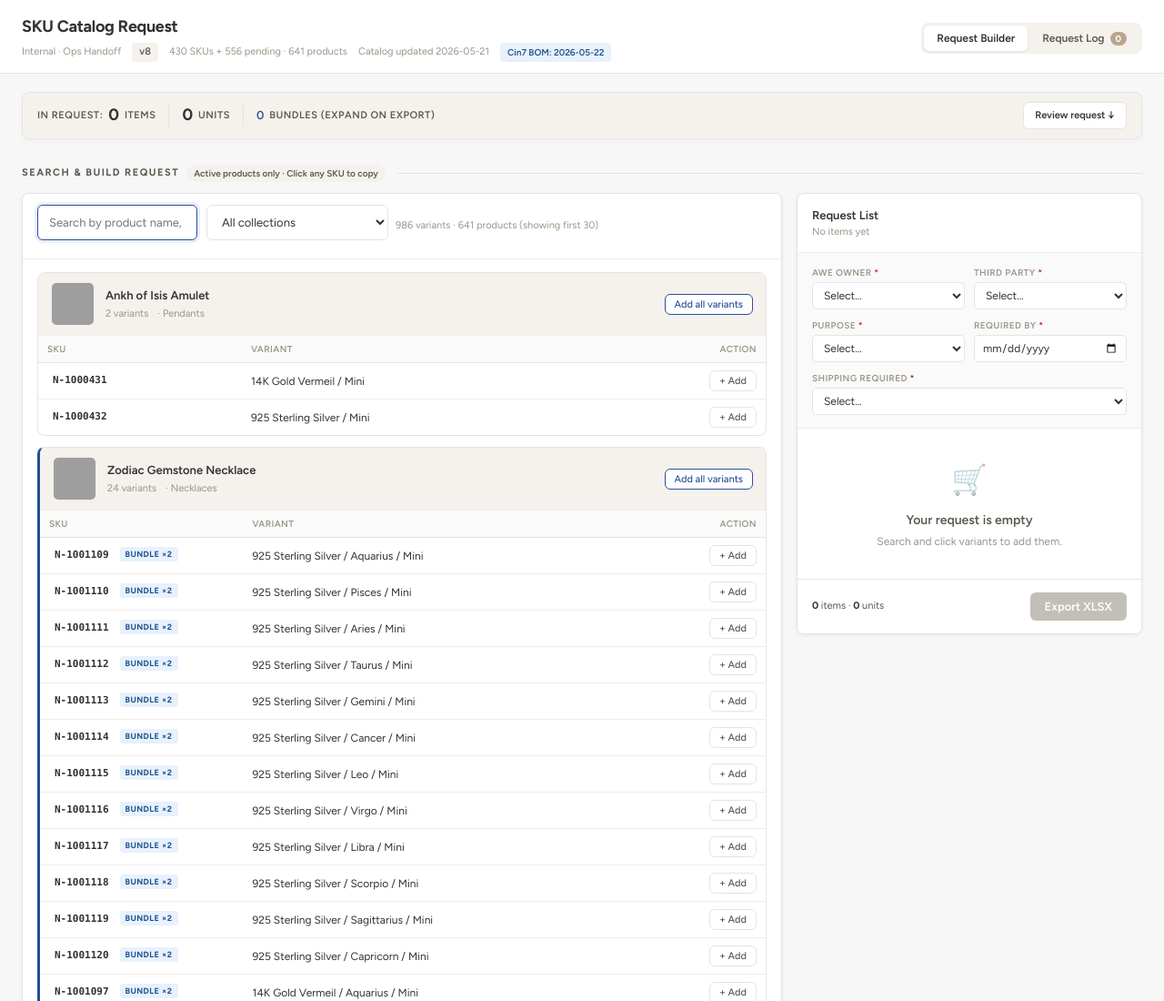
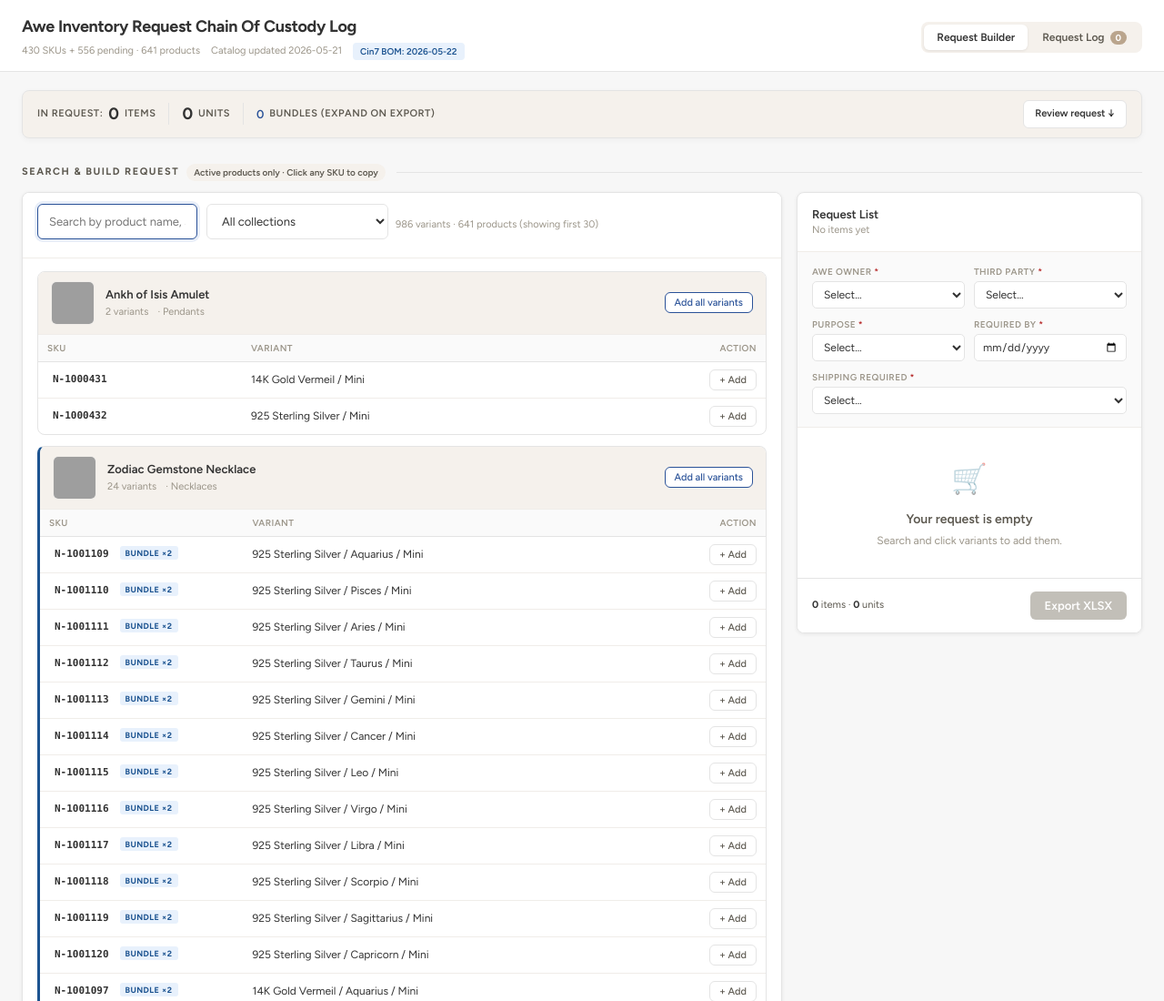
Before and after one commit to perhollanderawe/awe-inventory-chain-of-custody-log, a plain HTML site: page index.html in a window 1280 px wide. Shown: the top 1100 px of the page at 91% size. Drawn offline with Linux system fonts and the light colour scheme; grey boxes are pictures that could not be loaded.

Commit message:
v9: rename to 'Awe Inventory Request Chain Of Custody Log', drop Internal·Ops Handoff subtitle

```diff
--- a/index.html
+++ b/index.html
@@ -4,7 +4,7 @@
 <meta charset="UTF-8">
 <meta name="viewport" content="width=device-width,initial-scale=1">
 <link href="https://fonts.googleapis.com/css2?family=Figtree:wght@300;400;500;600;700&display=swap" rel="stylesheet">
-<title>SKU Catalog Request v8 — Awe Inspired</title>
+<title>Awe Inventory Request Chain Of Custody Log — Awe Inspired</title>
 <script src="https://cdn.jsdelivr.net/npm/xlsx@0.18.5/dist/xlsx.full.min.js"></script>
 <style>
 :root{
@@ -241,10 +241,8 @@ button{font-family:inherit}
 <div class="page-header">
   <div class="header-top">
     <div>
-      <div class="header-title">SKU Catalog Request</div>
+      <div class="header-title">Awe Inventory Request Chain Of Custody Log</div>
       <div class="header-meta">
-        <span>Internal · Ops Handoff</span>
-        <span style="background:var(--tan-faint);padding:2px 8px;border-radius:4px;font-weight:600;color:var(--ink-muted)">v8</span>
         <span id="catalog-status">Catalog loading…</span>
         <span id="catalog-freshness"></span>
         <span title="Bill-of-Materials data sourced from Cin7" style="background:#e8f1fc;color:#1c5390;padding:2px 8px;border-radius:4px;font-weight:600;font-size:10px">Cin7 BOM: 2026-05-22</span>
```
